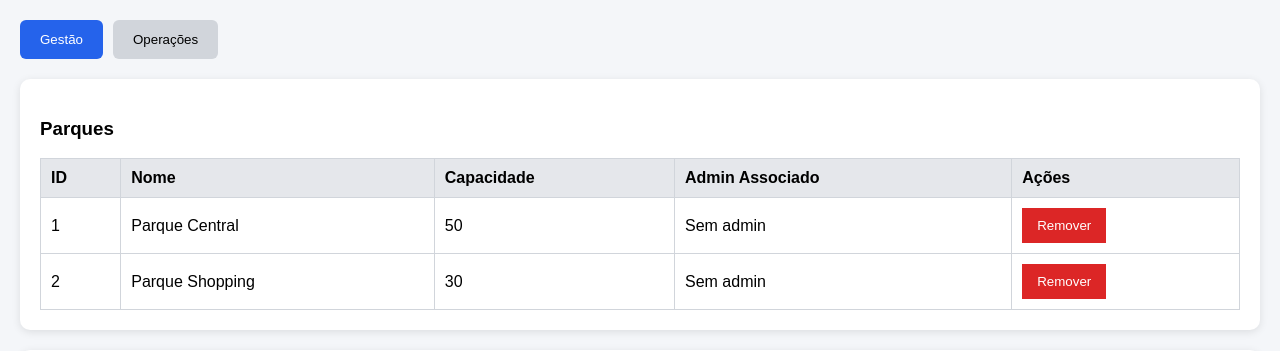
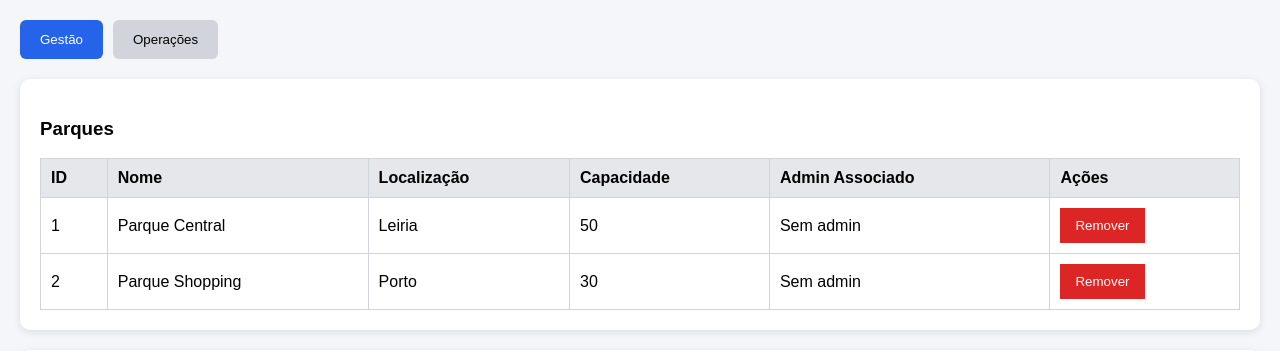
Before and after one commit to RubenM2222/SmartParkingLot, a Flask app: page /admin/server in a window 1280 px wide. Shown: the part 98-449 px from the top of the page. Run offline with Flask 3, Linux system fonts and the light colour scheme; the visitor is signed in with stand-in values (Sample User, id 1); data comes from the database, SQL or seed files in the repository; data that the repository does not hold is empty.

Commit message:
Update do admin_server

```diff
--- a/cloud_server/routes/admin_server.py
+++ b/cloud_server/routes/admin_server.py
@@ -26,6 +26,7 @@ def admin_server():
         SELECT
             p.id,
             p.nome,
+            p.localizacao,
             p.capacidade,
             u.id AS admin_id,
             u.username AS admin_username
--- a/cloud_server/templates/admin_server.html
+++ b/cloud_server/templates/admin_server.html
@@ -175,6 +175,7 @@ button{
                     <tr>
                         <th>ID</th>
                         <th>Nome</th>
+                        <th>Localização</th>
                         <th>Capacidade</th>
                         <th>Admin Associado</th>
                         <th>Ações</th>
@@ -188,6 +189,7 @@ button{
 
                         <td>{{ p.id }}</td>
                         <td>{{ p.nome }}</td>
+                        <td>{{ p.localizacao }}</td>
                         <td>{{ p.capacidade }}</td>
 
                         <td>
@@ -291,6 +293,9 @@ button{
                 <input id="nome"
                        placeholder="Nome">
 
+                <input id="localizacao"
+                       placeholder="Localização">
+
                 <input id="capacidade"
                        type="number"
                        placeholder="Capacidade">
@@ -390,6 +395,7 @@ function openTab(tab){
 function criarParque() {
 
     const nome = document.getElementById("nome").value;
+    const localizacao = document.getElementById("localizacao").value;
     const capacidade = document.getElementById("capacidade").value;
 
     fetch("/admin/parques/criar", {
@@ -397,6 +403,7 @@ function criarParque() {
         headers: {"Content-Type": "application/json"},
         body: JSON.stringify({
             nome: nome,
+            localizacao: localizacao,
             capacidade: capacidade
         })
     })
```
